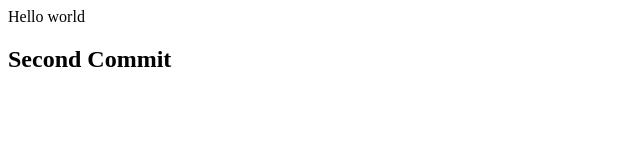
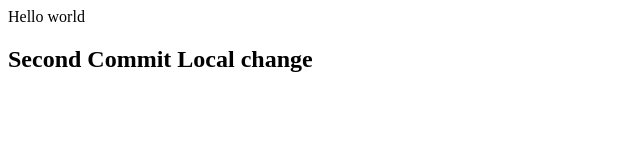
Before and after one commit to AunAhmad/testing, a plain HTML site: page index.html in a window 1280 px wide. Shown: the whole page, without its empty margins (0-640 px from the left). Drawn offline with Linux system fonts and the light colour scheme.

Commit message:
local change

```diff
--- a/index.html
+++ b/index.html
@@ -8,6 +8,6 @@
 </head>
 <body>
     Hello world
-    <h2>Second Commit</h2>
+    <h2>Second Commit Local change</h2>
 </body>
 </html>
```
